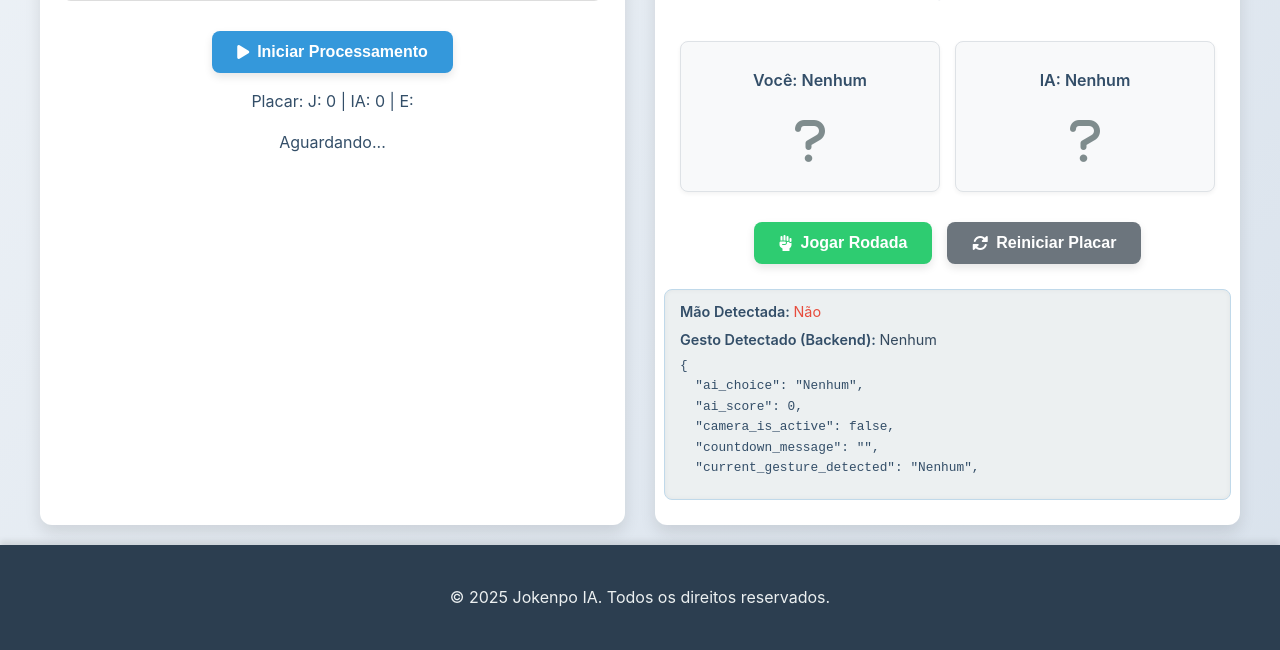
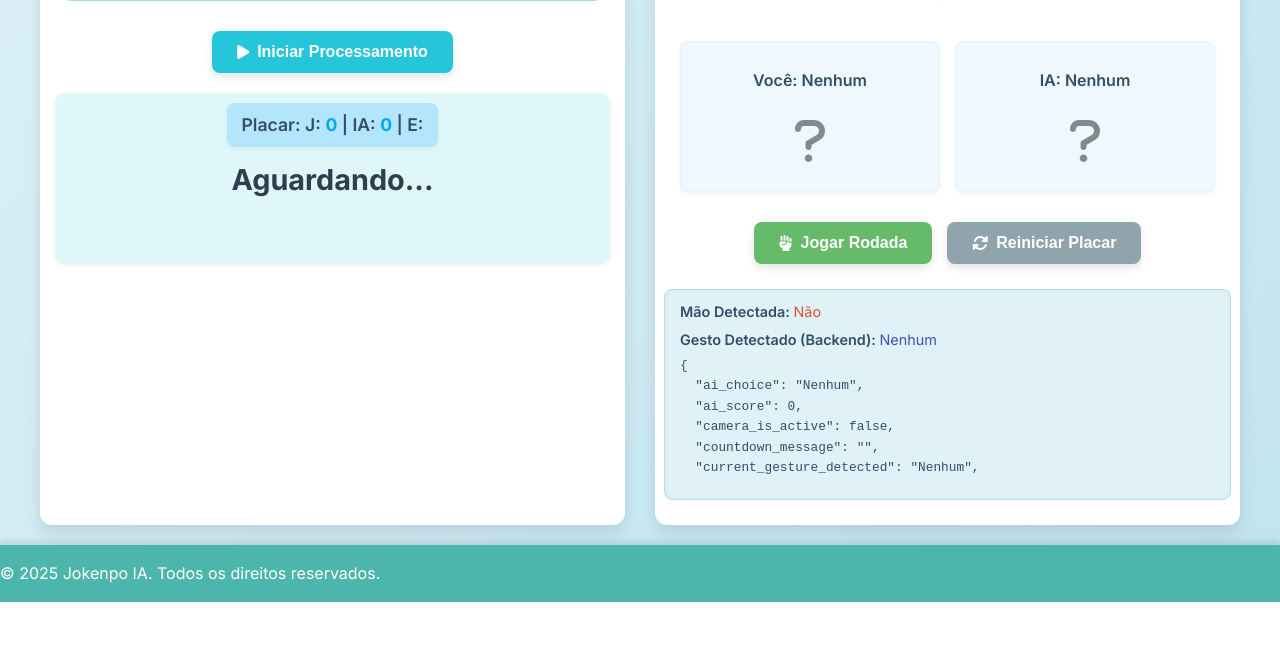
Before and after one commit to CalebeGomes740/MaoRobotica-Joken_Campus-Party, a Flask app: page / in a window 1280 px wide. Shown: the part 531-1181 px from the top of the page. After the commit the page ends 1133 px from the top, so only its background shows below. Run offline with Flask 3, Linux system fonts and the light colour scheme.

Commit message:
Update style.css

```diff
--- a/static/css/style.css
+++ b/static/css/style.css
@@ -1,9 +1,13 @@
+/* Import the Inter font from Google Fonts */
+@import url('https://fonts.googleapis.com/css2?family=Inter:wght@300;400;600;700&display=swap');
+
 body {
     font-family: 'Inter', sans-serif;
     margin: 0;
     padding: 0;
-    background: linear-gradient(135deg, #f0f4f8, #d9e2ec); /* Smooth background gradient */
-    color: #334e68; /* Main text color */
+    /* Tons de azul claro para o fundo */
+    background: linear-gradient(135deg, #e0f2f7, #c1e4f0); /* Gradiente de azul claro */
+    color: #334e68; /* Cor de texto principal (mantida para contraste) */
     line-height: 1.6;
     display: flex;
     flex-direction: column;
@@ -133,41 +139,45 @@ h2 {
 }
 
 .button.primary {
-    background-color: #3498db;
+    /* Azul mais vibrante para botões primários */
+    background-color: #26c6da;
     color: white;
 }
 
 .button.primary:hover {
-    background-color: #2980b9;
+    background-color: #00bcd4; /* Um pouco mais escuro no hover */
 }
 
 .button.danger {
-    background-color: #e74c3c;
+    background-color: #ef5350; /* Vermelho mais suave */
     color: white;
 }
 
 .button.danger:hover {
-    background-color: #c0392b;
+    background-color: #e53935;
 }
 
 .button.success {
-    background-color: #2ecc71;
+    background-color: #66bb6a; /* Verde mais suave */
     color: white;
 }
 
 .button.success:hover {
-    background-color: #27ae60;
+    background-color: #43a047;
 }
 
 .button.info {
-    background-color: #6c757d; /* Gray for info/reset buttons */
+    background-color: #90a4ae; /* Azul-acinzentado para botões de informação/reset */
     color: white;
 }
 .button.info:hover {
-    background-color: #5a6268;
+    background-color: #78909c;
 }
 
 /* Styles for the Jokenpo section */
+.jokenpo-game-section {
+    /* No specific SVG styles needed here, as the scoreboard is pure HTML */
+}
 
 .scoreboard {
     display: flex;
@@ -205,18 +216,71 @@ h2 {
 }
 
 .round-info span {
+    color: #26c6da; /* Ciano para info da rodada */
     font-weight: 700;
-    color: #2980b9;
 }
 
+/* Nova área de feedback do jogo (placar mini e resultado principal) */
+.game-feedback-area {
+    width: 100%;
+    margin-top: 20px;
+    display: flex;
+    flex-direction: column;
+    align-items: center;
+    gap: 10px;
+    padding: 10px; /* Padding for the entire feedback area */
+    background-color: #e0f7fa; /* Azul mais claro ainda */
+    border-radius: 10px;
+    box-shadow: 0 2px 5px rgba(0,0,0,0.08); /* Subtle shadow */
+}
+
+.scoreboard-mini {
+    background-color: #b3e5fc; /* Azul claro para o mini placar */
+    padding: 8px 15px;
+    border-radius: 8px;
+    font-size: 1.1rem;
+    font-weight: 600;
+    color: #334e68;
+    box-shadow: 0 2px 4px rgba(0,0,0,0.05);
+}
+
+.scoreboard-mini p {
+    margin: 0;
+}
+
+.scoreboard-mini span {
+    color: #03a9f4; /* Azul mais intenso para pontuação mini */
+    font-weight: 700;
+}
+
+.result-message-area {
+    width: 100%;
+    display: flex;
+    flex-direction: column;
+    align-items: center;
+}
+
+#round-result-main { /* Mensagem de resultado principal */
+    font-size: 1.8rem;
+    font-weight: 700;
+    color: #2c3e50; /* Default color for result */
+    margin: 0 0 10px 0; /* Spacing below the message */
+}
+
+/* Colors for the result (main) */
+#round-result-main.won { color: #4caf50; } /* Verde vibrante */
+#round-result-main.lost { color: #f44336; } /* Vermelho vibrante */
+#round-result-main.draw { color: #ffeb3b; } /* Amarelo vibrante */
+
+
 .countdown-display {
-    margin: 15px 0;
+    margin-top: 5px; /* Adjust to not conflict with result message */
 }
 
 #countdown-message {
     font-size: 2.2rem;
     font-weight: 700;
-    color: #e67e22; /* Laranja para a contagem */
+    color: #ff9800; /* Laranja (mantido vibrante para contraste) */
     transition: color 0.3s ease;
 }
 
@@ -232,8 +296,8 @@ h2 {
 .player-info, .ai-info {
     flex: 1;
     min-width: 120px; /* Minimum width for each gesture box */
-    background-color: #f8f9fa;
-    border: 1px solid #dee2e6;
+    background-color: #f0f8ff; /* Fundo mais claro para info de jogada */
+    border: 1px solid #e1f5fe; /* Borda azul claro */
     border-radius: 8px;
     padding: 10px;
     box-shadow: 0 2px 4px rgba(0, 0, 0, 0.05);
@@ -277,8 +328,8 @@ h2 {
     width: 100%;
     font-size: 0.9rem;
     text-align: left;
-    background-color: #ecf0f1;
-    border: 1px solid #c0d9ea;
+    background-color: #e0f2f7; /* Tom de azul claro para debug */
+    border: 1px solid #b3e0ed; /* Borda mais escura */
     border-radius: 8px;
     padding: 10px 15px;
     box-shadow: inset 0 0 5px rgba(0, 0, 0, 0.05);
@@ -291,11 +342,11 @@ h2 {
 
 .debug-info span {
     font-weight: 400;
-    color: #34495e;
+    color: #3f51b5; /* Azul mais escuro para valores debug */
 }
 
 #jokenpo-json-display {
-    background-color: #ecf0f1;
+    background-color: #e0f2f7; /* Mesmo fundo que debug-info */
     border: none;
     border-radius: 0;
     padding: 0;
@@ -311,10 +362,9 @@ h2 {
 }
 
 footer {
-    text-align: center;
-    padding: 1.5rem 0;
-    background-color: #2c3e50;
-    color: #ecf0f1;
+    /* Tons de azul mais escuro para o rodapé */
+    background-color: #4db6ac;
+    color: #ffffff;
     margin-top: auto; /* Pushes the footer to the bottom of the page */
     box-shadow: 0 -4px 6px rgba(0, 0, 0, 0.1);
 }
```
Also changed, not shown: other parts of static/css/style.css (+14 -24 lines).
